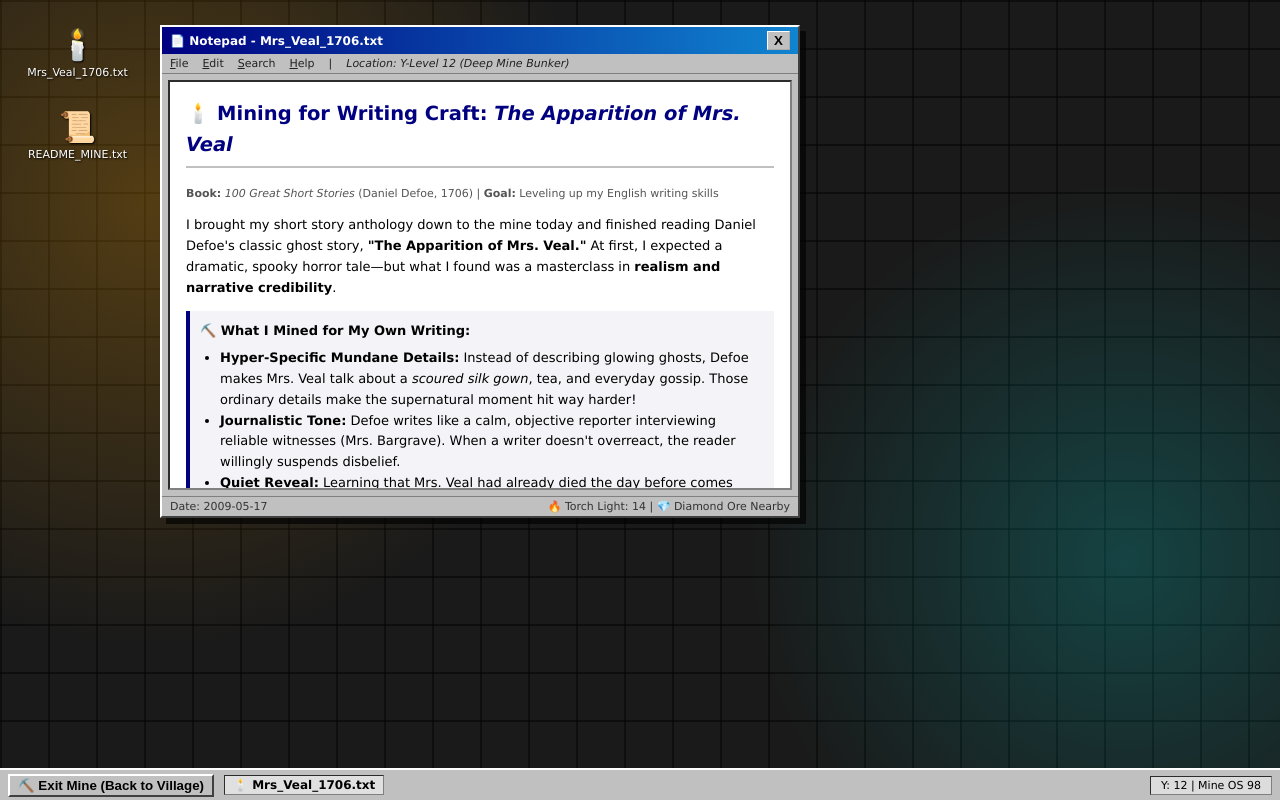
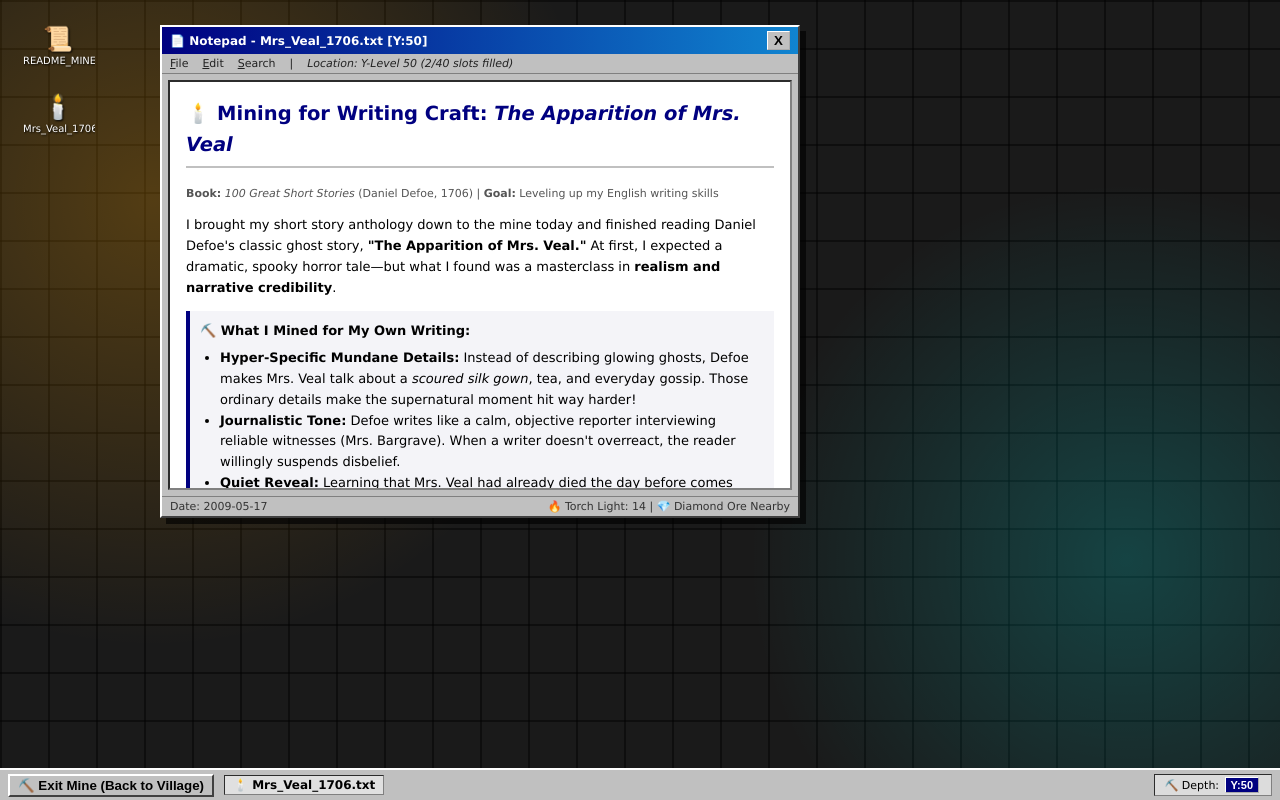
Before and after one commit to 1tzL3mon/my-y2k-blog, a plain HTML site: page minecraft.html in a window 1280 px wide. Both pictures are taken after a click on the button "⛏️ Mine (Writing & Reading OS)". Drawn offline with Linux system fonts and the light colour scheme.

Commit message:
Update minecraft.html

```diff
--- a/minecraft.html
+++ b/minecraft.html
@@ -115,10 +115,12 @@
 
   /* 礦坑 Windows 桌面元件 */
   #mine-desktop { display: none; width: 100%; height: 100%; position: relative; padding: 20px; }
-  .desktop-icons { display: flex; flex-direction: column; gap: 16px; width: 115px; float: left; }
-  .win-icon { text-align: center; cursor: pointer; padding: 6px; border: 1px solid transparent; color: #FFFFFF; text-shadow: 1px 1px 2px #000; font-size: 11px; }
+  /* 支援最多 40 個圖示的自動換行網格 (每行 8 個，共 5 行) */
+  .desktop-icons { display: grid; grid-auto-flow: column; grid-template-rows: repeat(8, 62px); grid-auto-columns: 76px; gap: 6px; float: left; }
+  .win-icon { text-align: center; cursor: pointer; padding: 4px 2px; border: 1px solid transparent; color: #FFFFFF; text-shadow: 1px 1px 2px #000; font-size: 10px; overflow: hidden; }
   .win-icon:hover { background-color: rgba(0, 0, 128, 0.55); border: 1px dotted #FFFFFF; }
-  .win-icon-emoji { font-size: 30px; display: block; margin-bottom: 4px; }
+  .win-icon-emoji { font-size: 24px; display: block; margin-bottom: 2px; }
+
 
   .win98-window {
     width: 640px; max-width: 78vw; background-color: #C0C0C0; color: #000000;
@@ -198,7 +200,19 @@
 
 <script>
 // 礦坑房間專屬文章庫 (想新增文章就在這裡往下加)
+// 礦坑房間專屬文章庫（系統會自動依日期「從早到晚」排序，每 40 篇自動往下挖一層 Y-Level！）
 const minePosts = [
+  {
+    icon: "📜",
+    fileName: "README_MINE.txt",
+    date: "2009-05-16",
+    content: `
+      <h2 style="color:#006600; margin-top:0;">⛏️ Welcome to The Mine (Y-Level 50)</h2>
+      <p>This underground bunker is the very first building in my <b>Minecraft Village</b>.</p>
+      <p>Every entry is arranged chronologically starting from <b>Y-Level 50</b> at the top-left corner. Once a layer reaches <b>40 entries</b>, a deeper Y-Level is automatically excavated!</p>
+      <p>Click the icons on the left side of this desktop to read my notes.</p>
+    `
+  },
   {
     icon: "🕯️",
     fileName: "Mrs_Veal_1706.txt",
@@ -221,34 +235,65 @@ const minePosts = [
       </div>
       <p><b>Writing Takeaway:</b> Next time I write a story or an English essay, I want to stop relying on big, flashy adjectives and start grounding my scenes in concrete, believable sensory details—just like digging down to bedrock before building up!</p>
     `
-  },
-  {
-    icon: "📜",
-    fileName: "README_MINE.txt",
-    date: "2009-05-16",
-    content: `
-      <h2 style="color:#006600; margin-top:0;">⛏️ Welcome to The Mine (My Underground Study)</h2>
-      <p>This underground bunker is the very first building in my <b>Minecraft Village</b>.</p>
-      <p>Whenever I want to dig deep into classic literature, analyze short stories from <i>100 Great Short Stories</i>, or practice my English writing craft away from the noisy surface world, I come down here.</p>
-      <p>Click the icons on the left side of this desktop to switch between different notes and writing logs!</p>
-    `
   }
 ];
 
-minePosts.sort((a, b) => new Date(b.date) - new Date(a.date));
+// 1. 依日期「從早到晚」排序（最早的在 Y:50 左上角）
+minePosts.sort((a, b) => new Date(a.date) - new Date(b.date));
 
+const POSTS_PER_LEVEL = 40;
+const START_Y_LEVEL = 50;
+let currentLevel = START_Y_LEVEL;
+
+// 計算目前總共挖到第幾層 Y-Level
+const totalLevels = Math.max(1, Math.ceil(minePosts.length / POSTS_PER_LEVEL));
+
+// 在右下角工作列生成「Y-Level 深度切換器」
+const clockEl = document.querySelector('.taskbar-clock');
+function renderLevelSelector() {
+  let buttonsHTML = `⛏️ Depth: `;
+  for (let i = 0; i < totalLevels; i++) {
+    const yVal = START_Y_LEVEL - i;
+    const activeStyle = (yVal === currentLevel)
+      ? 'background:#000080; color:#FFF; font-weight:bold;'
+      : 'background:#C0C0C0; color:#000;';
+    buttonsHTML += `<button onclick="switchYLevel(${yVal})" style="${activeStyle} border:1px outset #FFF; cursor:pointer; font-size:11px; margin:0 2px; padding:1px 5px;">Y:${yVal}</button>`;
+  }
+  clockEl.innerHTML = buttonsHTML;
+}
+
+// 切換 Y-Level 並渲染該層的最多 40 篇文章
+function switchYLevel(yLevel) {
+  currentLevel = yLevel;
+  const levelIndex = START_Y_LEVEL - yLevel;
+  const startIdx = levelIndex * POSTS_PER_LEVEL;
+  const levelPosts = minePosts.slice(startIdx, startIdx + POSTS_PER_LEVEL);
+
+  // 更新視窗頂部路徑列顯示目前所在深度
+  const menuBar = document.querySelector('.win98-menubar');
+  if (menuBar) {
+    menuBar.innerHTML = `<u>F</u>ile &nbsp;&nbsp; <u>E</u>dit &nbsp;&nbsp; <u>S</u>earch &nbsp;&nbsp; | &nbsp;&nbsp; <i>Location: Y-Level ${yLevel} (${levelPosts.length}/40 slots filled)</i>`;
+  }
+
+  // 渲染該層桌面圖示
   const iconsContainer = document.getElementById('mine-icons-container');
-minePosts.forEach((post, index) => {
+  iconsContainer.innerHTML = '';
+  levelPosts.forEach((post, idx) => {
     const iconEl = document.createElement('div');
     iconEl.className = 'win-icon';
     iconEl.innerHTML = `<span class="win-icon-emoji">${post.icon}</span><span>${post.fileName}</span>`;
-  iconEl.onclick = () => openMinePost(post);
+    iconEl.onclick = () => openMinePost(post, yLevel);
     iconsContainer.appendChild(iconEl);
-  if (index === 0) openMinePost(post);
+
+    // 預設開啟該層最新的一篇
+    if (idx === levelPosts.length - 1) openMinePost(post, yLevel);
   });
 
-function openMinePost(post) {
-  document.getElementById('win-title').innerText = `📄 Notepad - ${post.fileName}`;
+  renderLevelSelector();
+}
+
+function openMinePost(post, yLevel = currentLevel) {
+  document.getElementById('win-title').innerText = `📄 Notepad - ${post.fileName} [Y:${yLevel}]`;
   document.getElementById('win-content').innerHTML = post.content;
   document.getElementById('win-date').innerText = `Date: ${post.date}`;
   document.getElementById('taskbar-active-doc').innerText = `${post.icon} ${post.fileName}`;
@@ -259,12 +304,17 @@ function enterRoom(room) {
     document.body.className = 'mine-mode';
     document.getElementById('village-hub').style.display = 'none';
     document.getElementById('mine-desktop').style.display = 'block';
+    switchYLevel(currentLevel);
   } else {
     document.body.className = 'hub-mode';
     document.getElementById('mine-desktop').style.display = 'none';
     document.getElementById('village-hub').style.display = 'block';
   }
 }
+
+// 初始化預設進入最新開挖的那一層
+switchYLevel(START_Y_LEVEL - (totalLevels - 1));
+
 
 // 村莊大廳 16x10 互動式方塊沙盒邏輯
 const grid = document.getElementById('world-grid');
```
Lines whose indentation alone changed are shown as unchanged.
